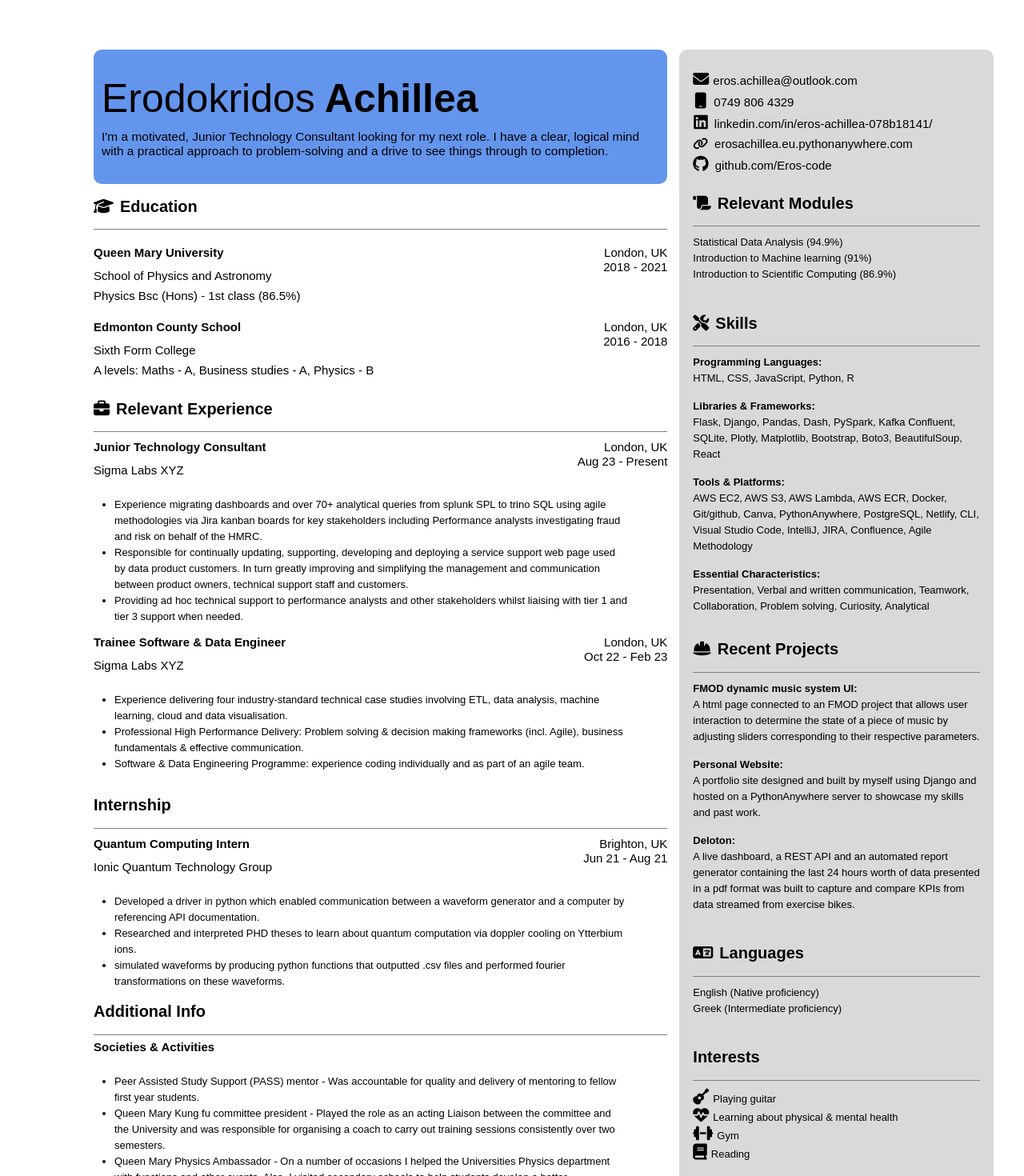
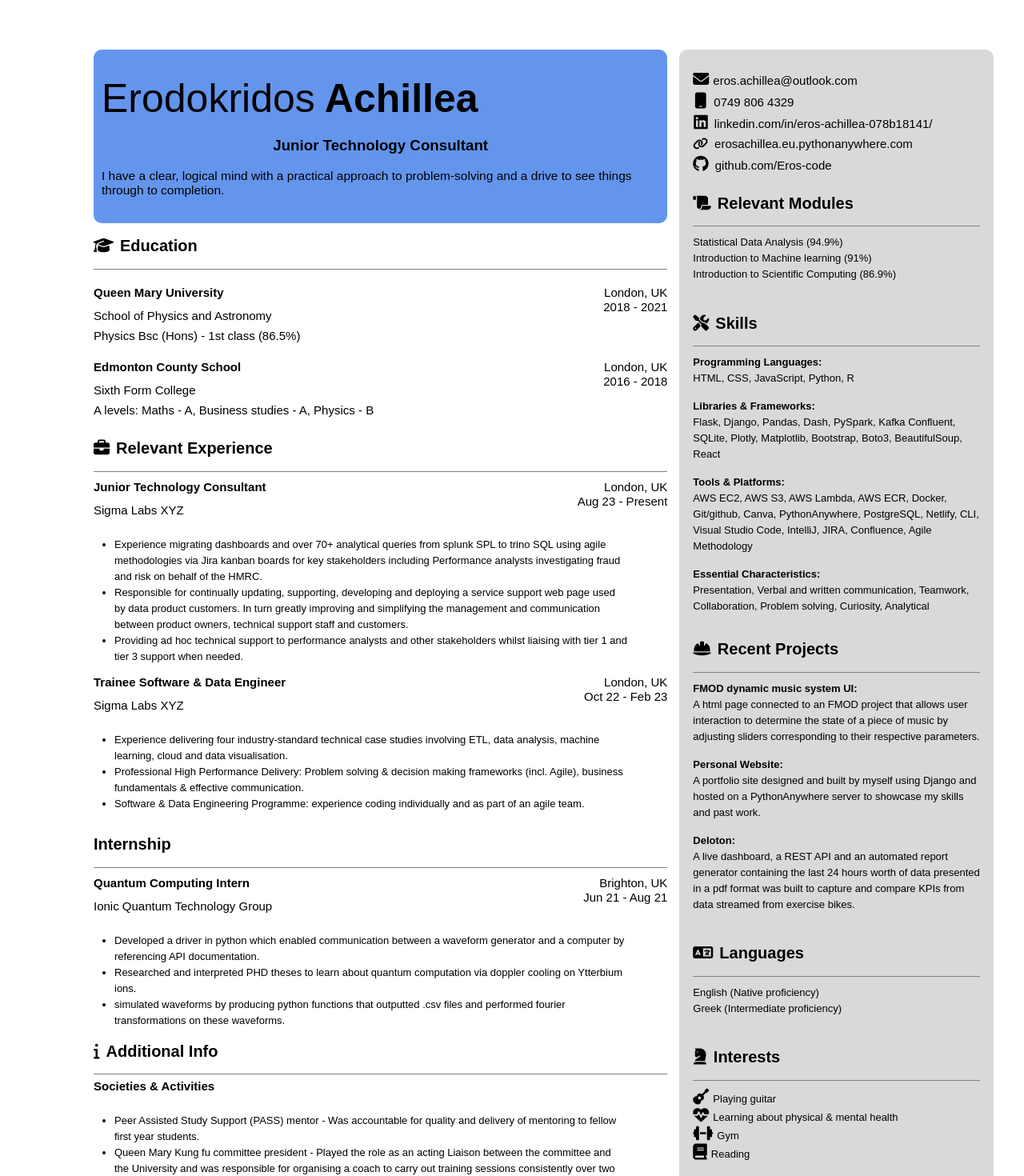
Before and after one commit to Eros-code/Eros-react-cv, a React (Vite) app in the folder my-first-vite-project/: page / in a window 1280 px wide. Shown: the top 1470 px of the page at 80% size. Built offline with nearby package versions, Linux system fonts and the light colour scheme.

Commit message:
added more icons to headings and subtitle for description

```diff
--- a/my-first-vite-project/components/Main.jsx
+++ b/my-first-vite-project/components/Main.jsx
@@ -134,7 +134,7 @@ function InternshipInfo() {
 function AdditionalInfo() {
   return (
     <section>
-      <h1 className="section-heading">Additional Info</h1>
+      <h1 className="section-heading" id="additional-info-heading">Additional Info</h1>
       <hr />
       <p>
         <strong>Societies & Activities</strong>
@@ -172,10 +172,12 @@ export default function Main() {
           <span className="eros-name">Erodokridos</span>
           <strong> Achillea</strong>
         </h1>
+        <h3>
+          <strong>Junior Technology Consultant</strong>
+        </h3>
         <h4 className="header-desc">
           <span className="eros-name">
-            I'm a motivated, Junior Technology Consultant looking for my next
-            role. I have a clear, logical mind with a practical approach to
+            I have a clear, logical mind with a practical approach to
             problem-solving and a drive to see things through to completion.
           </span>
         </h4>
--- a/my-first-vite-project/components/Skills.jsx
+++ b/my-first-vite-project/components/Skills.jsx
@@ -146,7 +146,7 @@ function Languages() {
 function Interests() {
   return (
     <section>
-      <h1 className="section-heading">Interests</h1>
+      <h1 className="section-heading" id="interests-heading">Interests</h1>
       <hr />
       <ul className="modules-list">
         <li id="guitar">Playing guitar</li>
--- a/my-first-vite-project/src/App.css
+++ b/my-first-vite-project/src/App.css
@@ -317,3 +317,17 @@ p {
   padding-right: 8px;
   font-size: 20px;
 }
+
+#interests-heading::before {
+  content: "\f441";
+  font-family: "FontAwesome";
+  padding-right: 8px;
+  font-size: 20px;
+}
+
+#additional-info-heading::before {
+  content: "\f129";
+  font-family: "FontAwesome";
+  padding-right: 8px;
+  font-size: 20px;
+}
```
